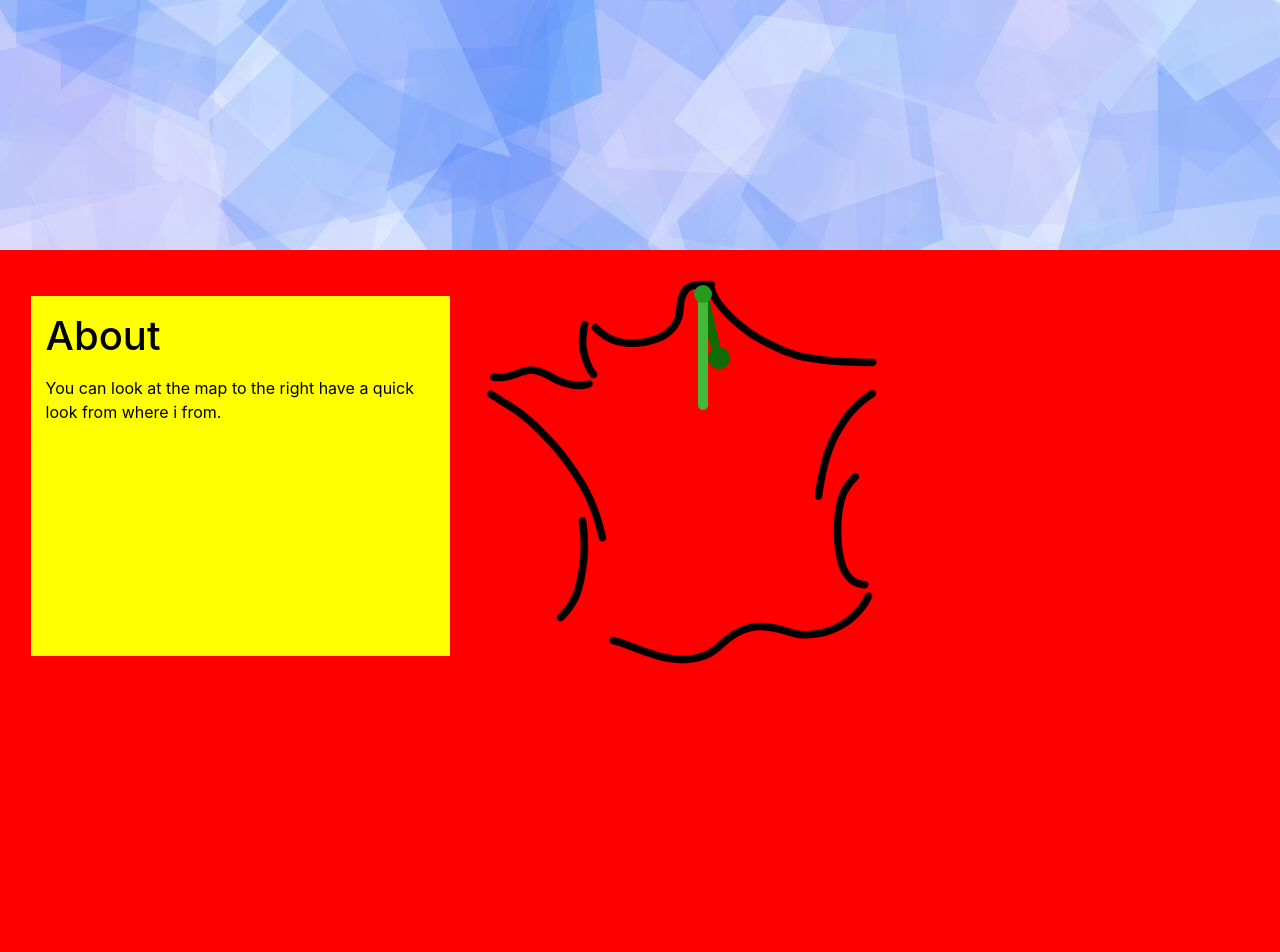
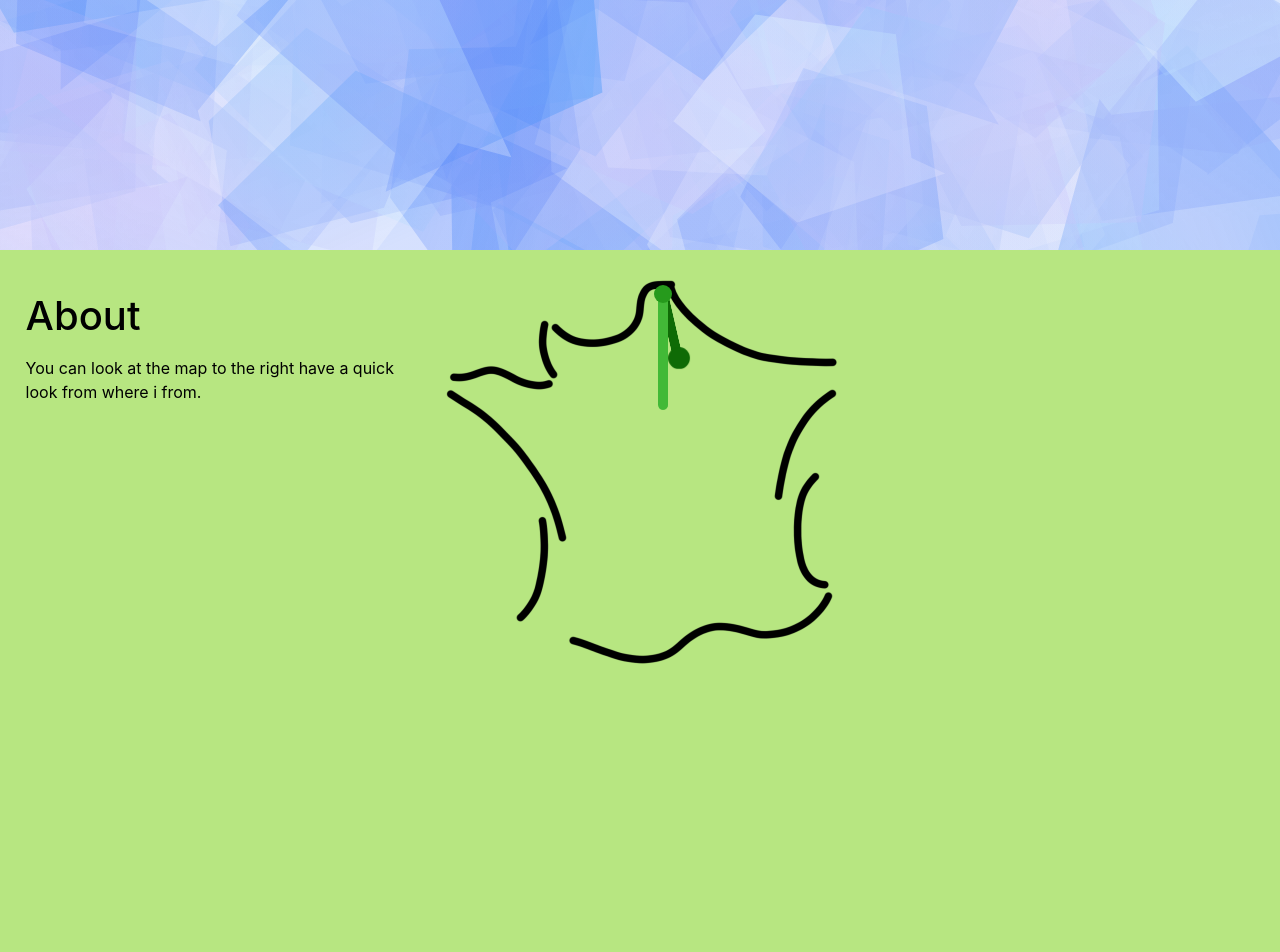
Before and after one commit to SmurfNess/smurfness.github.io, a PHP site: page / in a window 1280 px wide; the page is wider, and only the part inside the window is pictured. Shown: the part 756-1708 px from the top of that part. Run offline with PHP 8.4, Linux system fonts and the light colour scheme.

Commit message:
v07042023

```diff
--- a/assets/css/about.css
+++ b/assets/css/about.css
@@ -1,7 +1,7 @@
 /* *********************** about style ********************** */
 
 .container-about{
-	background-color:red;
+	background-color:rgba(150, 219, 72, 0.685);
   color: black;
   height: 100vh;
 	width:100vw ;
--- a/assets/css/contact.css
+++ b/assets/css/contact.css
@@ -1,10 +1,15 @@
 /* *********************** contact style ********************** */
 
 .container-contact{
-	background-color:white;
+	background-color:aquamarine;
   color: black;
 	height: 100%;
 	width:100% ;
 	position: relative;
   padding: 2%;
 }
+
+.img-web{
+	width: 60vw;
+	bottom: 0%;
+}
--- a/assets/css/css.css
+++ b/assets/css/css.css
@@ -1,7 +1,7 @@
 /* *********************** css pictures style ********************** */
 
 .container-pictures{
-	background-color:rgba(255, 255, 255, 0.63);
+	background-color:crimson;
   color: black;
 	height: 100%;
 	width:100% ;
--- a/assets/css/values.css
+++ b/assets/css/values.css
@@ -8,11 +8,6 @@
     position: relative;
     padding: 2%;
   }
-
-.col-md-4{
-  background-color: yellow;
-  margin:20px;
-}
 
   @keyframes morph1 {
     0% {border-radius: 40% 60% 60% 40% / 60% 30% 70% 40%;}
--- a/assets/css/website.css
+++ b/assets/css/website.css
@@ -1,7 +1,7 @@
 /* *********************** website style ********************** */
 
 .container-web{
-	background-color:white;
+	background-color:teal;
   color: black;
 	height: 100%;
 	width:100% ;
--- a/index.html
+++ b/index.html
@@ -2,8 +2,7 @@
   <head>
     <meta charset="utf-8">
     <meta name="viewport" content="width=device-width, initial-scale=1">
-    <title>Arnaud Lemasçon .</title>
-    <link rel="icon" type="image/x-icon" href="assets\favicon\favicon.ico">
+    <title>Arnaud Lemasçon</title>
     <!-- CSS de Bootstrap -->
     <link rel="stylesheet" href="https://maxcdn.bootstrapcdn.com/bootstrap/4.5.2/css/bootstrap.min.css">
     <link rel="stylesheet" href="assets\css\about.css">
@@ -137,56 +136,53 @@
     <section id="values">
       <div class="container-values">
         <div class="row">
-          <div class="col-md-12">
+          <div class="col-md-2">
             <div class="content-title"><h1>Values</h1></div>
-            <div class="content-text"><p>Lorem ipsum dolor sit amet.13h36</p></div>
-		</div>
-        <div class="d-flex flex wrap">
-          <div class="col-md-4">
+            <div class="content-text"><p>Lorem ipsum dolor sit amet.</p></div>
+
             <div class="box1">
               <div class="spin-container1">
                 <div class="shape1">
                   <div class="bd1"></div>
                 </div>
-               </div><h1>Limpide</h1>
+               </div><h1>Transparence</h1>
                <p>Un mélange d'humilité et d'honnêteté au service d'un but.</p>
             </div>
           </div>
-          <div class="col-md-4">
+          <div class="col-md-2">
 
             <div class="box2">
               <div class="spin-container2">
                 <div class="shape2">
                   <div class="bd2"></div>
                 </div>
-              </div><h1>Curieux</h1>
+              </div><h1>Curiosité</h1>
               <p>Je marche à l'intérêt, ce qui me permets de développer des compétences diverses, aussi bien anecdotiques qu'incontournables.</p>
             </div>
           </div>
-          <div class="col-md-4">
+          <div class="col-md-2">
 
             <div class="box3">
               <div class="spin-container3">
                 <div class="shape3">
                   <div class="bd3"></div>
                 </div>
-              </div><h1>Engagé</h1>
+              </div><h1>Engagement</h1>
               <p>Je me suis engagé depuis 2011 pour la cause animale, depuis 2020 pour l'égalité des genres.</p>
             </div>
           </div>
-			</div>
-        <div class="d-flex flex wrap">
-          <div class="col-md-4">
+          <div class="col-md-2">
+
             <div class="box4">
               <div class="spin-container4">
                 <div class="shape4">
                   <div class="bd4"></div>
                 </div>
-              </div><h1>Convivial</h1>
+              </div><h1>Convivialité</h1>
               <p>Fondateur d'un groupe Meetup d'un millier de membres dont le but était de rencontrer et faire se rencontrer les membres en petits groupes pour favoriser les échanges</p>
             </div>
           </div>
-          <div class="col-md-4">
+          <div class="col-md-2">
 
             <div class="box5">
               <div class="spin-container5">
@@ -197,14 +193,14 @@
               <p>Je me lance régulièrement dans différents challenges et ou nouvelles expériences</p>
             </div>
           </div>
-          <div class="col-md-4">
+          <div class="col-md-2">
 
             <div class="box6">
               <div class="spin-container6">
                 <div class="shape6">
                   <div class="bd6"></div>
                 </div>
-              </div><h1>Respectueux</h1>
+              </div><h1>Respect</h1>
               <p>Les autres, leurs travails mais je tiens à ce que la réciproque soit vraie</p>
             </div>
           </div>
@@ -247,11 +243,10 @@
             <div class="content-text"><p>Lorem ipsum dolor sit amet.</p></div>
           </div>
           <div class="col-md-6">
-            <img src="assets/images/resume.png" alt="Picture" class="img-fluid">
           </div>
         </div>
+        <img src="assets/images/Thinking-Man-PNG-Isolated-Image.png" alt="Picture" class="img-resume">
       </div>
-
     </section>
     <section id="web">
       <div class="container-web">
@@ -261,9 +256,9 @@
             <div class="content-text"><p>Lorem ipsum dolor sit amet.</p></div>
           </div>
           <div class="col-md-6">
-            <img src="assets/images/web.jpg" alt="Picture" class="img-fluid">
           </div>
         </div>
+        <img src="assets/images/jamie.png" alt="Picture" class="img-web">
       </div>
     </section>
     <section id="pictures">
```
Also changed, not shown: other parts of assets/css/values.css (+12 -12 lines), test.html (added, +15 -0 lines), assets/images/Thinking-Man-PNG-Isolated-Image.png (added), assets/images/jamie.png (added), test.css (added).
